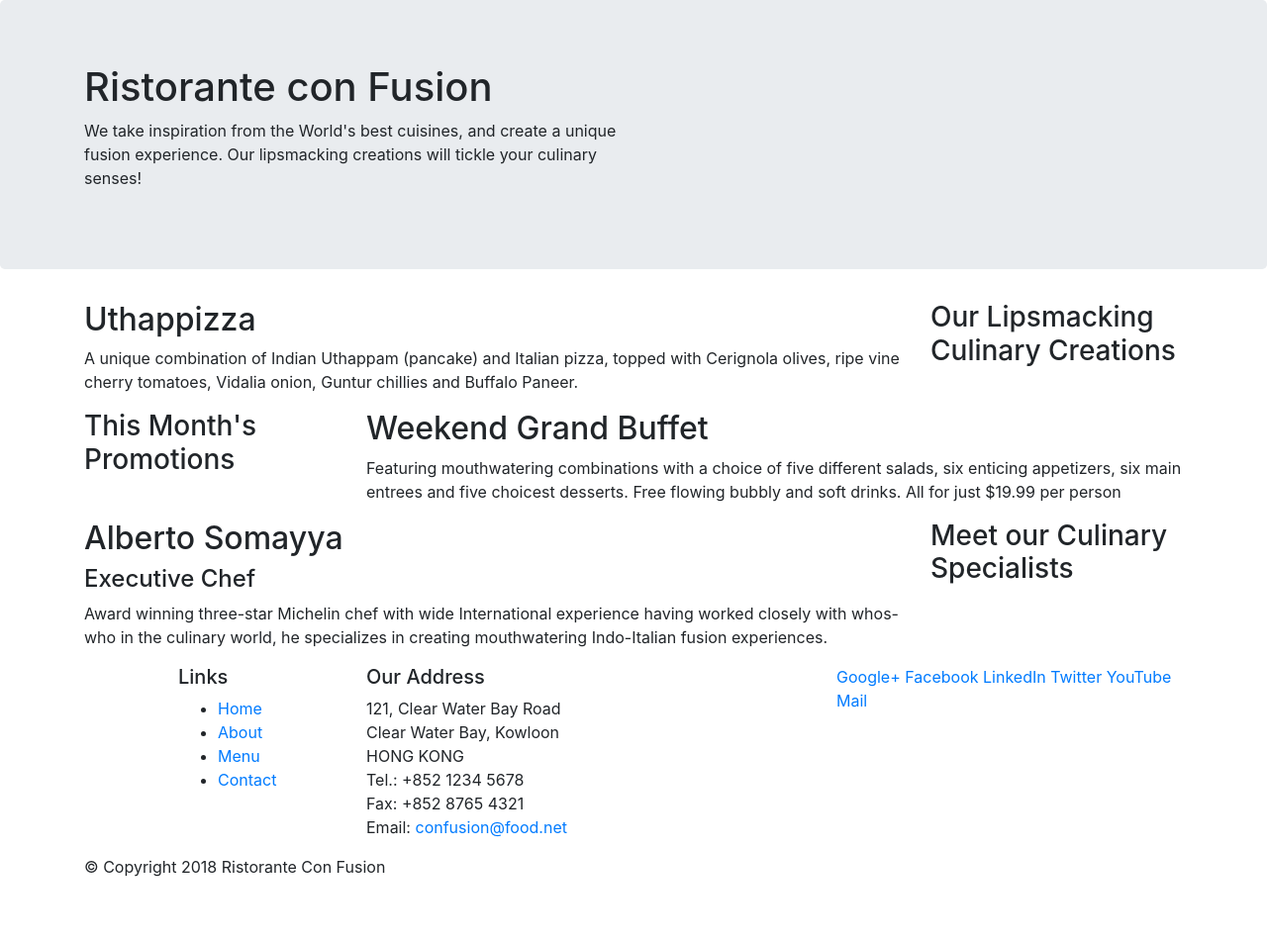
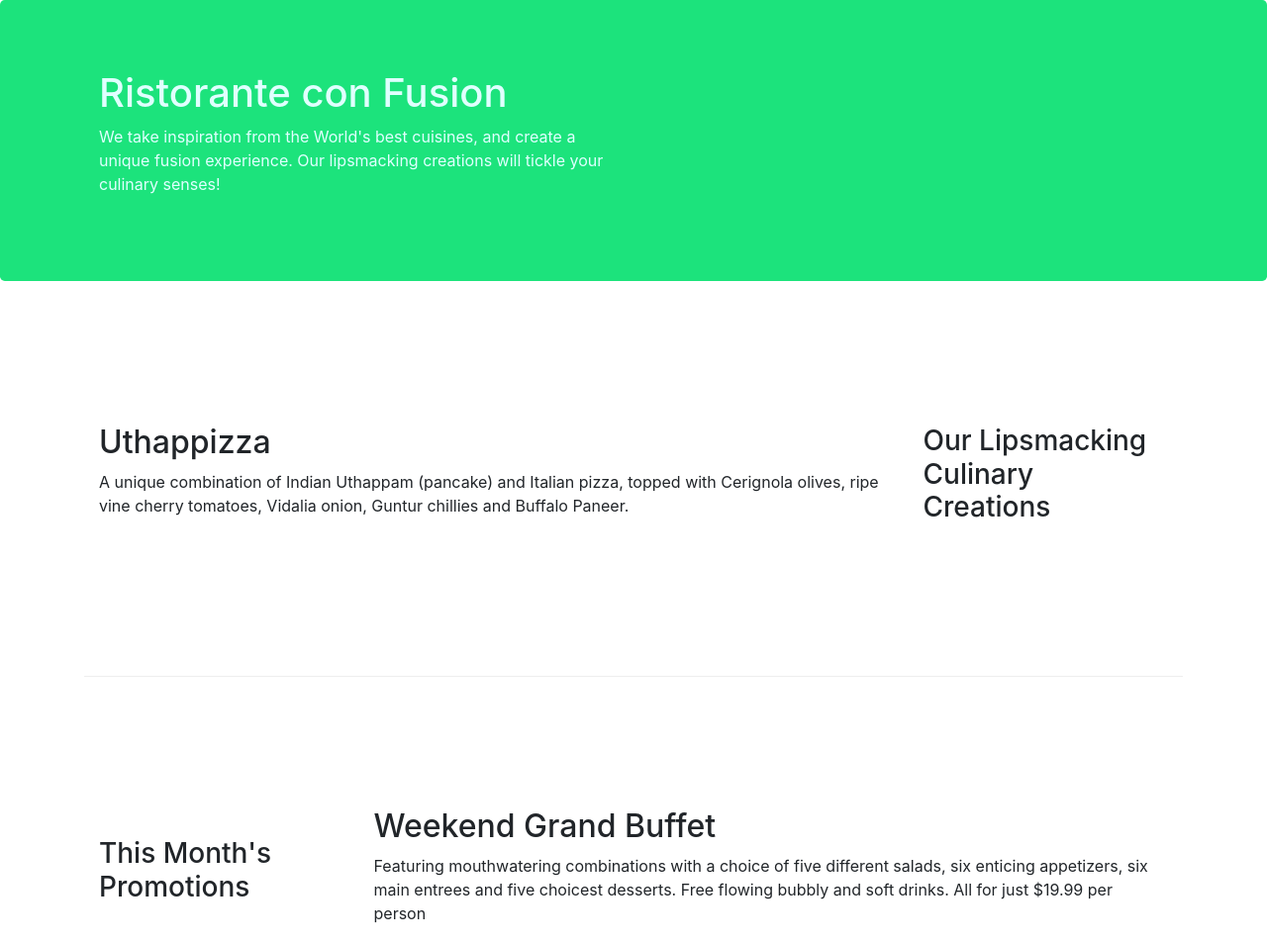
Before and after one commit to IanCapo/conFusion, a website: page index.html in a window 1280 px wide. Shown: the top 954 px of the page at 99% size. Before the commit the page ends 904 px from the top, so only its background shows below. Drawn offline with nearby package versions, Linux system fonts and the light colour scheme.

Commit message:
bootstrap grid part 2

```diff
--- /dev/null
+++ b/css/style.css
@@ -0,0 +1,32 @@
+.row-header {
+  margin: 0px auto;
+  padding: 0px auto;
+}
+
+.row-content {
+  margin: 0px auto;
+  padding: 50px 0px;
+  border-bottom: 1px ridge;
+  min-height: 400px;
+}
+
+.footer {
+  background: rgb(29, 206, 115);
+  margin: 0px auto;
+  padding: 20px 0px;
+}
+
+.jumbotron {
+  padding: 70px 30px;
+  margin: 0 auto;
+  background: rgb(28, 227, 124);
+  color: lightcyan;
+}
+
+.address {
+  font-size: 80%;
+}
+
+a {
+  font-weight: 600;
+}
--- a/index.html
+++ b/index.html
@@ -10,6 +10,7 @@
 
     <!-- Bootstrap CSS -->
     <link rel="stylesheet" href="node_modules/bootstrap/dist/css/bootstrap.min.css">
+    <link rel="stylesheet" href="./css/style.css">
     <title>Ristorante Con Fusion</title>
 </head>
 
@@ -17,7 +18,7 @@
 
     <header class="jumbotron">
         <div class="container">
-            <div class="row">
+            <div class="row row-header">
                 <div class="col-12 col-sm-6">
                     <h1>Ristorante con Fusion</h1>
                     <p>We take inspiration from the World's best cuisines, and create a unique fusion experience. Our
@@ -30,7 +31,7 @@
     </header>
 
     <div class="container">
-        <div class="row">
+        <div class="row row-content align-items-center">
             <div class="col-12 col-sm-4 order-sm-last col-md-3">
                 <h3>Our Lipsmacking Culinary Creations</h3>
             </div>
@@ -42,7 +43,7 @@
         </div>
 
 
-        <div class="row">
+        <div class="row row-content align-items-center">
             <div class="col-12 col-sm-4 col-md-3">
                 <h3>This Month's Promotions</h3>
             </div>
@@ -54,7 +55,7 @@
             </div>
         </div>
 
-        <div class="row">
+        <div class="row row-content align-items-center">
             <div class="col-12 col-sm-4 order-sm-last col-md-3">
                 <h3>Meet our Culinary Specialists</h3>
             </div>
@@ -68,12 +69,12 @@
         </div>
     </div>
 
-    <footer>
+    <footer class="footer">
         <div class="container">
             <div class="row">
                 <div class="col-4 offset-1 col-sm-2">
                     <h5>Links</h5>
-                    <ul>
+                    <ul class="list-unstyled">
                         <li><a href="#">Home</a></li>
                         <li><a href="#">About</a></li>
                         <li><a href="#">Menu</a></li>
@@ -82,7 +83,7 @@
                 </div>
                 <div class="col-7 col-sm-5">
                     <h5>Our Address</h5>
-                    <address>
+                    <address class="address">
                         121, Clear Water Bay Road<br>
                         Clear Water Bay, Kowloon<br>
                         HONG KONG<br>
@@ -91,8 +92,8 @@
                         Email: <a href="mailto:confusion@food.net">confusion@food.net</a>
                     </address>
                 </div>
-                <div class="col-12 col-sm-4">
-                    <div>
+                <div class="col-12 col-sm-4 align-self-center">
+                    <div class="text-center">
                         <a href="http://google.com/+">Google+</a>
                         <a href="http://www.facebook.com/profile.php?id=">Facebook</a>
                         <a href="http://www.linkedin.com/in/">LinkedIn</a>
@@ -102,7 +103,7 @@
                     </div>
                 </div>
             </div>
-            <div class="row">
+            <div class="row justify-content-center">
                 <div class="col-auto">
                     <p>© Copyright 2018 Ristorante Con Fusion</p>
                 </div>
```
